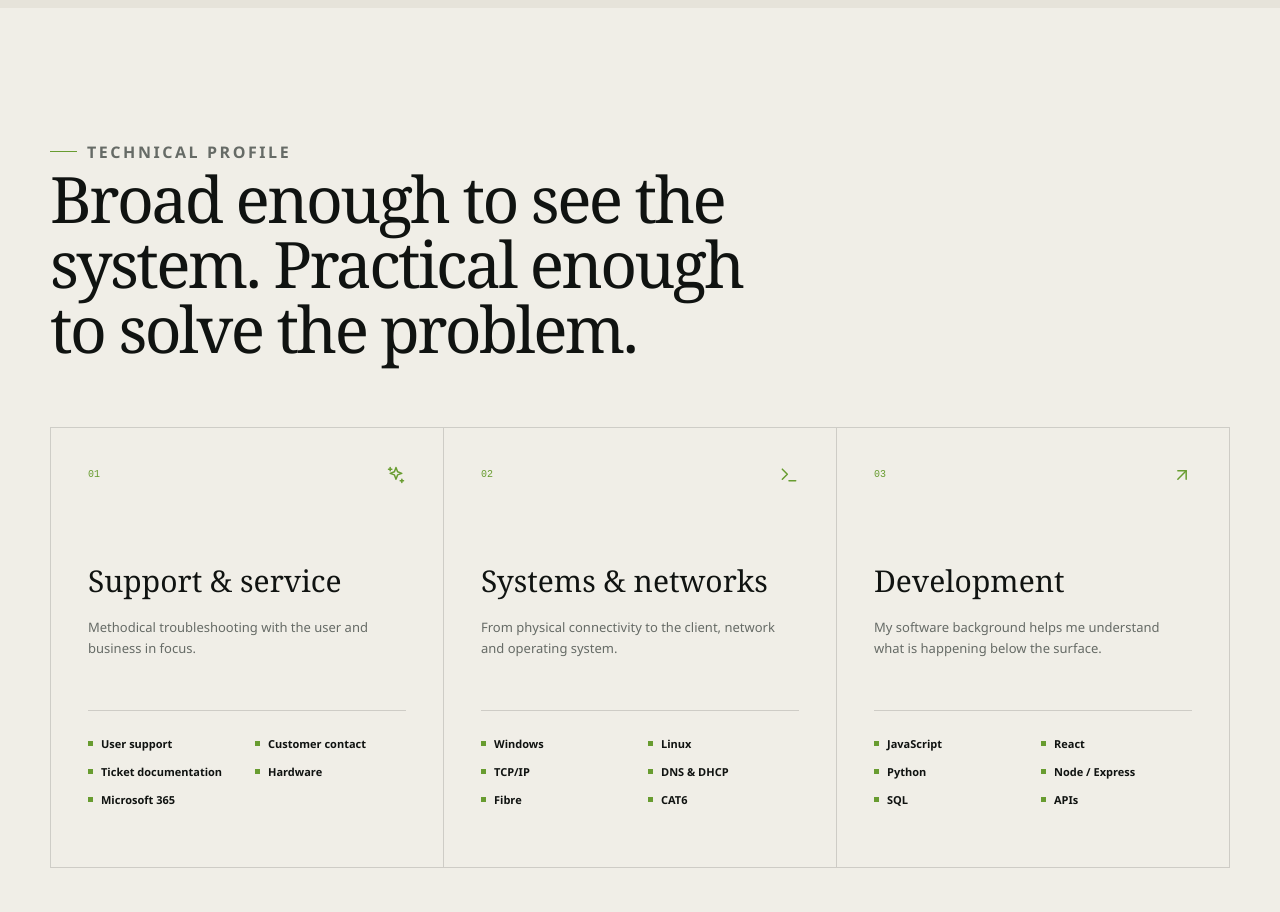
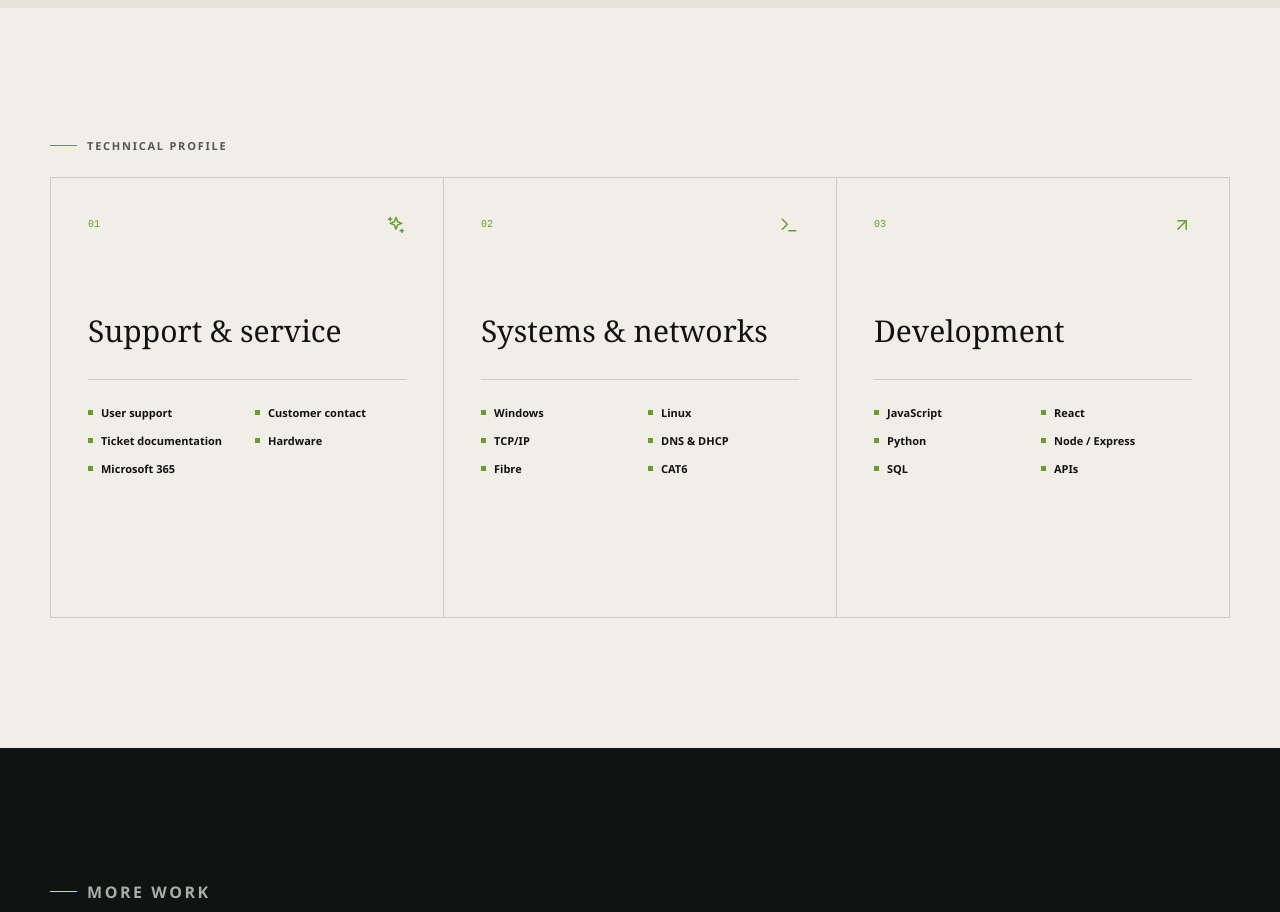
Before and after one commit to eliahdim/portfolio-v2, a React (Vite) app: page /en in a window 1280 px wide. Shown: the part 5400-6312 px from the top of the page. Built offline with nearby package versions, Linux system fonts and the light colour scheme.

Commit message:
Simplify technical profile section

```diff
--- a/src/App.jsx
+++ b/src/App.jsx
@@ -436,12 +436,12 @@ function Skills({ data }) {
   return (
     <section className="skills section">
       <div className="shell">
-        <div className="section-heading reveal"><Eyebrow>{data.eyebrow}</Eyebrow><h2>{data.title}</h2></div>
+        <div className="skills-heading reveal"><Eyebrow>{data.eyebrow}</Eyebrow></div>
         <div className="skill-groups">
           {data.groups.map((group) => (
             <article className="skill-group reveal" key={group.number}>
               <div className="skill-group-head"><span>{group.number}</span><Icon name={group.number === '01' ? 'spark' : group.number === '02' ? 'terminal' : 'arrowUpRight'} /></div>
-              <h3>{group.title}</h3><p>{group.description}</p>
+              <h3>{group.title}</h3>
               <ul>{group.items.map((item) => <li key={item}><span />{item}</li>)}</ul>
             </article>
           ))}
```
